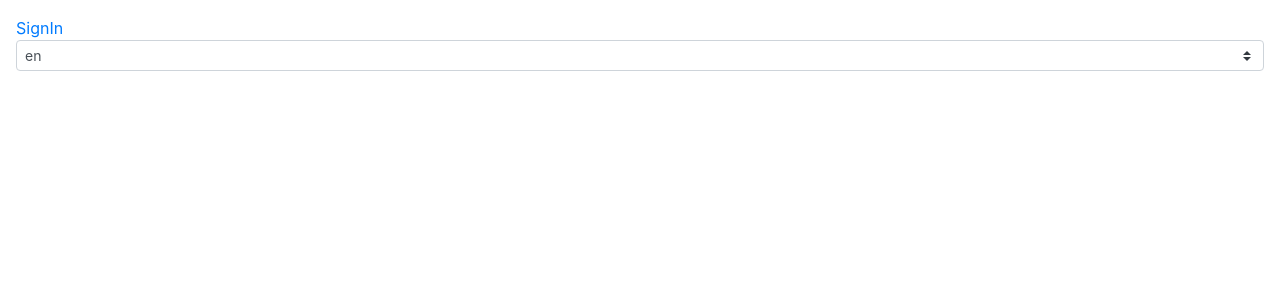
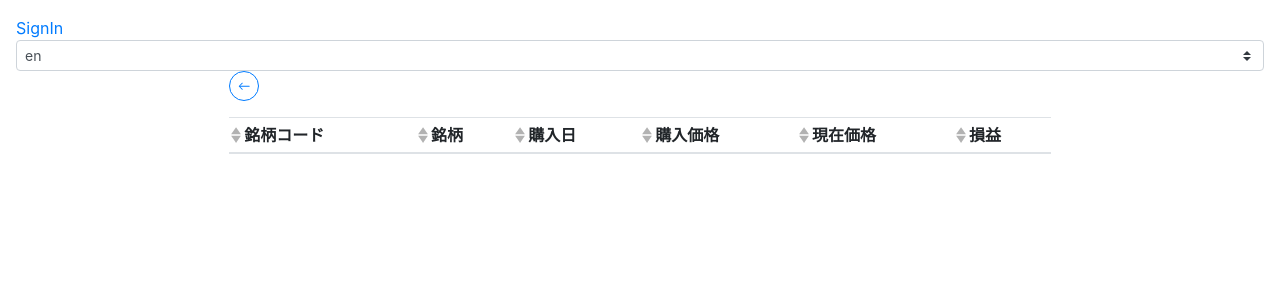
Before and after one commit to yuu-eguci/ShuumulatorWeb, a Vue app: page /port in a window 1280 px wide. Shown: the top 300 px of the page. Built offline with nearby package versions, Linux system fonts and the light colour scheme.

Commit message:
🤡 /port

```diff
--- /dev/null
+++ b/src/components/Port.vue
@@ -0,0 +1,137 @@
+<template>
+  <div>
+    <b-row>
+      <b-col md="2">
+      </b-col>
+      <b-col md="8">
+        <div>
+          <b-button :to="'/'"
+                    variant="outline-primary"
+                    class="btn-circle"
+                    size="lg">
+            <b-icon icon="arrow-left" />
+          </b-button>
+        </div>
+        <b-table
+          hover
+          small
+          :items="mainTableItems"
+          :filter="'meaninglessCriteria'"
+          :filter-function="filterTable"
+          :fields="visibleFields"
+          ref="mainTable"
+          sort-icon-left
+          :responsive="true"
+          class="text-nowrap mt-3"
+        >
+        </b-table>
+      </b-col>
+      <b-col md="2">
+      </b-col>
+    </b-row>
+  </div>
+</template>
+
+<script>
+export default {
+
+  name: 'Port',
+
+  data() {
+
+    return {
+
+      // 演出のための data です。
+
+      // b-table mainTable 用の data。
+      mainTableItems: [],
+
+      // NOTE: visible はユーザ定義プロパティです。詳細は computed.visibleFields に記述します。
+      // NOTE: b-table のデフォルトとは異なり、 fields をラップした computed.visibleFields を画面に表示しています。
+      //       そのカスタマイズを明示するため、 innerFields の名称にします。
+      innerFields: [
+        {
+          key: 'code',
+          label: '銘柄コード',
+          sortable: true,
+          visible: true,
+        },
+        {
+          key: 'name',
+          label: '銘柄',
+          sortable: true,
+          visible: true,
+        },
+        {
+          key: 'boughtAt',
+          label: '購入日',
+          sortable: true,
+          visible: true,
+        },
+        {
+          key: 'buy',
+          label: '購入価格',
+          sortable: true,
+          visible: true,
+        },
+        {
+          key: 'currentPrice',
+          label: '現在価格',
+          sortable: true,
+          visible: true,
+        },
+        {
+          key: 'profit',
+          label: '損益',
+          sortable: true,
+          visible: true,
+        },
+      ],
+
+    };
+
+  },
+
+  computed: {
+
+    // NOTE: Checkbox が fields.visible(ユーザ定義)を切り替え、
+    //       その変更を受けて本 computed.visibleFields が更新されます。
+    //       b-table :fields="visibleFields" なので、 visible=true の fields のみが表示されることになります。
+    visibleFields() {
+      return this.innerFields.filter(field => field.visible)
+    },
+
+  },
+
+  async mounted () {
+
+    //
+
+  },
+
+  methods: {
+
+    // b-table の filter-function です。 true を返す行を表示します。
+    // b-table に :filter 属性を設定しないと動作しません。
+    filterTable: function (row, filter) {  // eslint-disable-line no-unused-vars
+
+      // NOTE: 今回は filter が必要ない予定だけれど、まあ b-table のオマケとして記述してます。
+      return true;
+
+    },
+
+  },
+
+}
+</script>
+
+<style scoped>
+.btn-circle {
+  width: 30px;
+  height: 30px;
+  padding: 8px 6px;
+  border-radius: 35px;
+  font-size: 10px;
+  line-height: 1;
+}
+</style>
--- a/src/router.js
+++ b/src/router.js
@@ -16,6 +16,12 @@ const routes = [
     component: () => import('./components/SignIn.vue'),
     meta: {},
   },
+  {
+    path: '/port',
+    name: 'Port',
+    component: () => import('./components/Port.vue'),
+    meta: {},
+  },
 ];
 
 const router = new Router({
```
